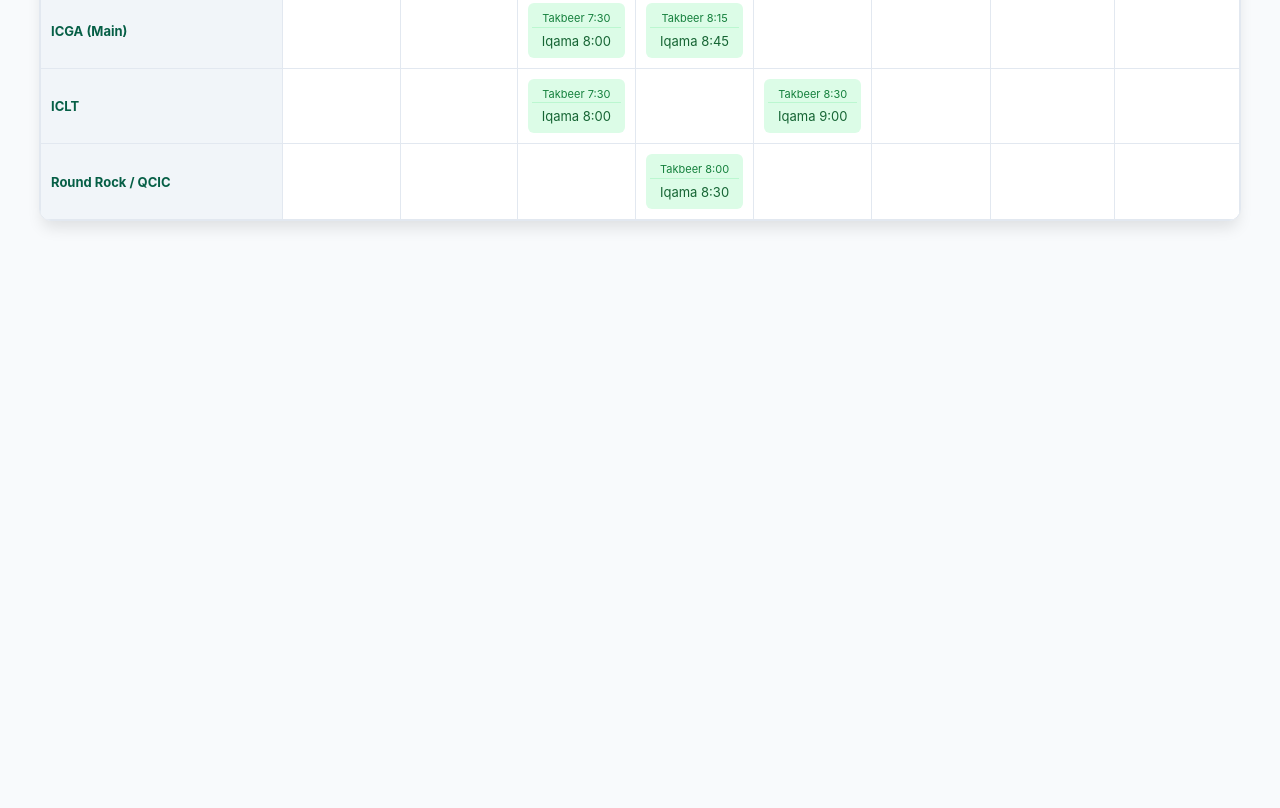
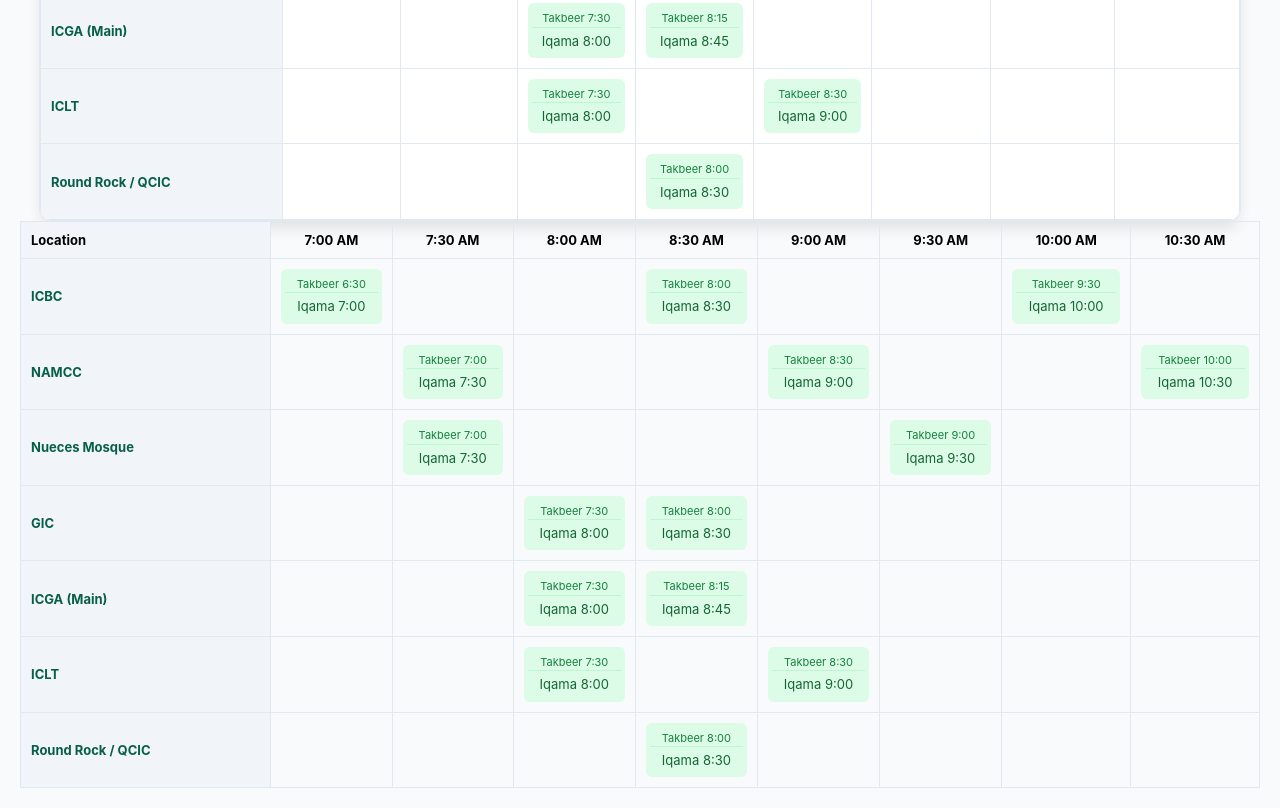
Before and after one commit to darkchocolateapps/math, a plain HTML site: page test.html in a window 1280 px wide. Shown: the part 531-1339 px from the top of the page. Before the commit the page ends 800 px from the top, so only its background shows below. Drawn offline with Linux system fonts and the light colour scheme.

Commit message:
Update test.html

```diff
--- a/test.html
+++ b/test.html
@@ -110,4 +110,80 @@
 </div>
 
 </body>
+</html>    <div class="table-wrapper">
+        <table>
+            <thead>
+                <tr>
+                    <th>Location</th>
+                    <th>7:00 AM</th>
+                    <th>7:30 AM</th>
+                    <th>8:00 AM</th>
+                    <th>8:30 AM</th>
+                    <th>9:00 AM</th>
+                    <th>9:30 AM</th>
+                    <th>10:00 AM</th>
+                    <th>10:30 AM</th>
+                </tr>
+            </thead>
+            <tbody>
+                <tr>
+                    <td><a href="http://www.icbrushycreek.org" target="_blank">ICBC</a></td>
+                    <td><div class="prayer-slot"><small>Takbeer 6:30</small>Iqama 7:00</div></td>
+                    <td></td><td></td>
+                    <td><div class="prayer-slot"><small>Takbeer 8:00</small>Iqama 8:30</div></td>
+                    <td></td><td></td>
+                    <td><div class="prayer-slot"><small>Takbeer 9:30</small>Iqama 10:00</div></td>
+                    <td></td>
+                </tr>
+                <tr>
+                    <td><a href="http://www.namcc.org" target="_blank">NAMCC</a></td>
+                    <td></td>
+                    <td><div class="prayer-slot"><small>Takbeer 7:00</small>Iqama 7:30</div></td>
+                    <td></td><td></td>
+                    <td><div class="prayer-slot"><small>Takbeer 8:30</small>Iqama 9:00</div></td>
+                    <td></td><td></td>
+                    <td><div class="prayer-slot"><small>Takbeer 10:00</small>Iqama 10:30</div></td>
+                </tr>
+                <tr>
+                    <td><a href="http://www.nuecesmosque.com" target="_blank">Nueces Mosque</a></td>
+                    <td></td>
+                    <td><div class="prayer-slot"><small>Takbeer 7:00</small>Iqama 7:30</div></td>
+                    <td></td><td></td><td></td>
+                    <td><div class="prayer-slot"><small>Takbeer 9:00</small>Iqama 9:30</div></td>
+                    <td></td><td></td>
+                </tr>
+                <tr>
+                    <td><a href="#">GIC</a></td>
+                    <td></td><td></td>
+                    <td><div class="prayer-slot"><small>Takbeer 7:30</small>Iqama 8:00</div></td>
+                    <td><div class="prayer-slot"><small>Takbeer 8:00</small>Iqama 8:30</div></td>
+                    <td></td><td></td><td></td><td></td>
+                </tr>
+                <tr>
+                    <td><a href="http://www.austinmosque.org" target="_blank">ICGA (Main)</a></td>
+                    <td></td><td></td>
+                    <td><div class="prayer-slot"><small>Takbeer 7:30</small>Iqama 8:00</div></td>
+                    <td><div class="prayer-slot"><small>Takbeer 8:15</small>Iqama 8:45</div></td>
+                    <td></td><td></td><td></td><td></td>
+                </tr>
+                <tr>
+                    <td><a href="http://www.iclaketravis.org" target="_blank">ICLT</a></td>
+                    <td></td><td></td>
+                    <td><div class="prayer-slot"><small>Takbeer 7:30</small>Iqama 8:00</div></td>
+                    <td></td>
+                    <td><div class="prayer-slot"><small>Takbeer 8:30</small>Iqama 9:00</div></td>
+                    <td></td><td></td><td></td>
+                </tr>
+                <tr>
+                    <td><a href="http://roundrockmasjid.org" target="_blank">Round Rock / QCIC</a></td>
+                    <td></td><td></td><td></td>
+                    <td><div class="prayer-slot"><small>Takbeer 8:00</small>Iqama 8:30</div></td>
+                    <td></td><td></td><td></td><td></td>
+                </tr>
+            </tbody>
+        </table>
+    </div>
+</div>
+
+</body>
 </html>
```
